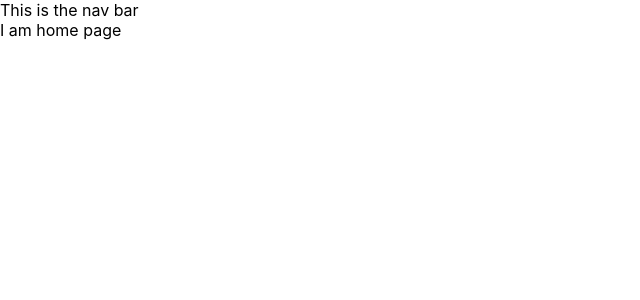
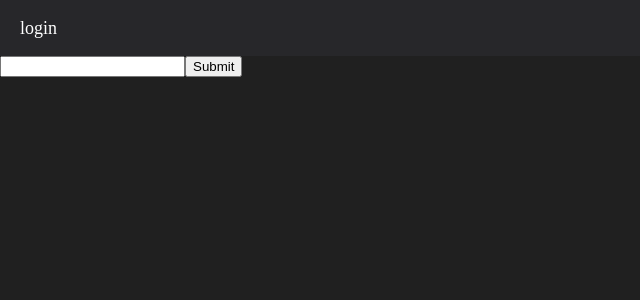
Before and after one commit to zainanz/free-verse, a React (Create React App) app in the folder fv-front/: page / in a window 1280 px wide. Shown: the top 300 px of the page, without its empty margins (0-640 px from the left). Built offline with nearby package versions, Linux system fonts and the light colour scheme.

Commit message:
Createed Home Page, and other base components for the front end

```diff
--- /dev/null
+++ b/fv-front/src/components/childcomps/card/card.tsx
@@ -0,0 +1,8 @@
+type cardDetails ={
+  username: string,
+  content: string
+}
+
+export default function Card({username, content}: cardDetails){
+
+}
--- a/fv-front/src/components/homepage/homepage.tsx
+++ b/fv-front/src/components/homepage/homepage.tsx
@@ -1,8 +1,14 @@
+import Card from "../childcomps/card/card"
 export default function Home() {
 
   return (
-    <div className="">
-      I am home page
+    <div className="container">
+      {
+      <form action="">
+        <input type="text" />
+        <input type="submit" name="" id="" />
+      </form>
+      }
     </div>
   )
 }
--- a/fv-front/src/components/navbar/navbar.tsx
+++ b/fv-front/src/components/navbar/navbar.tsx
@@ -1,5 +1,9 @@
 export default function Navbar(){
   return (
-    <div>This is the nav bar</div>
+    <>
+    <div className="bg-zinc-800 text-white text-5xl items-center flex px-5" style={{height:"3.5rem"}}>
+      <p className="my-0 text-lg">login</p>
+    </div>
+    </>
   )
 }
--- a/fv-front/src/index.css
+++ b/fv-front/src/index.css
@@ -1,13 +1,18 @@
-body {
+
+/* @tailwind base; */
+@tailwind components;
+@tailwind utilities;
+html, body {
   margin: 0;
-  font-family: -apple-system, BlinkMacSystemFont, 'Segoe UI', 'Roboto', 'Oxygen',
-    'Ubuntu', 'Cantarell', 'Fira Sans', 'Droid Sans', 'Helvetica Neue',
-    sans-serif;
-  -webkit-font-smoothing: antialiased;
-  -moz-osx-font-smoothing: grayscale;
+  height: 100%;
+  width: 100%;
+  background-color: rgba(10, 10, 10,0.7);
+  color: white;
 }
 
 code {
   font-family: source-code-pro, Menlo, Monaco, Consolas, 'Courier New',
     monospace;
 }
+
+/* styles.css */
--- a/fv-front/tailwind.config.js
+++ b/fv-front/tailwind.config.js
@@ -1,6 +1,8 @@
 /** @type {import('tailwindcss').Config} */
 module.exports = {
-  content: [],
+  content: [
+    "./src/**/*.{js,jsx,ts,tsx}", // Ensure this line is present
+  ],
   theme: {
     extend: {},
   },
```
